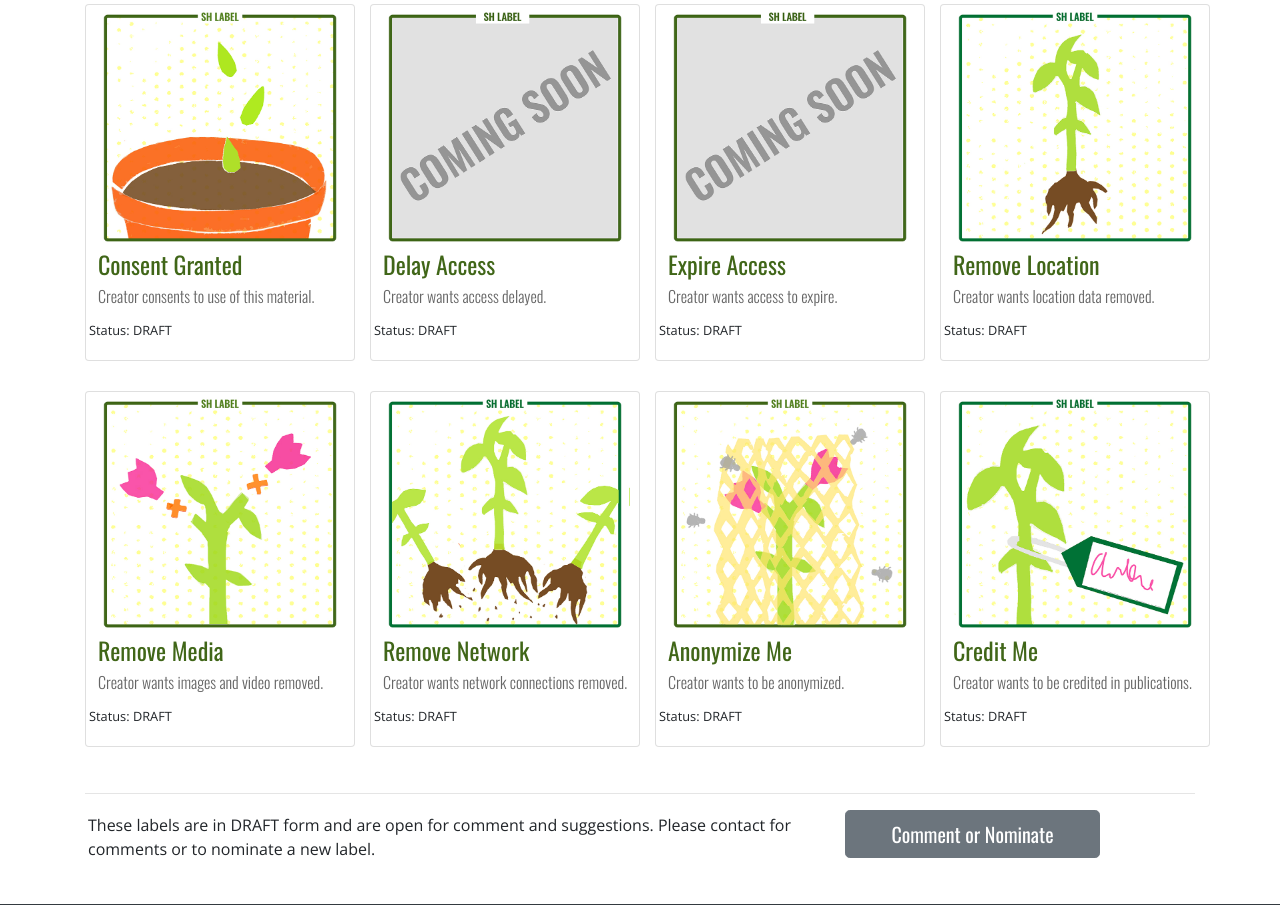
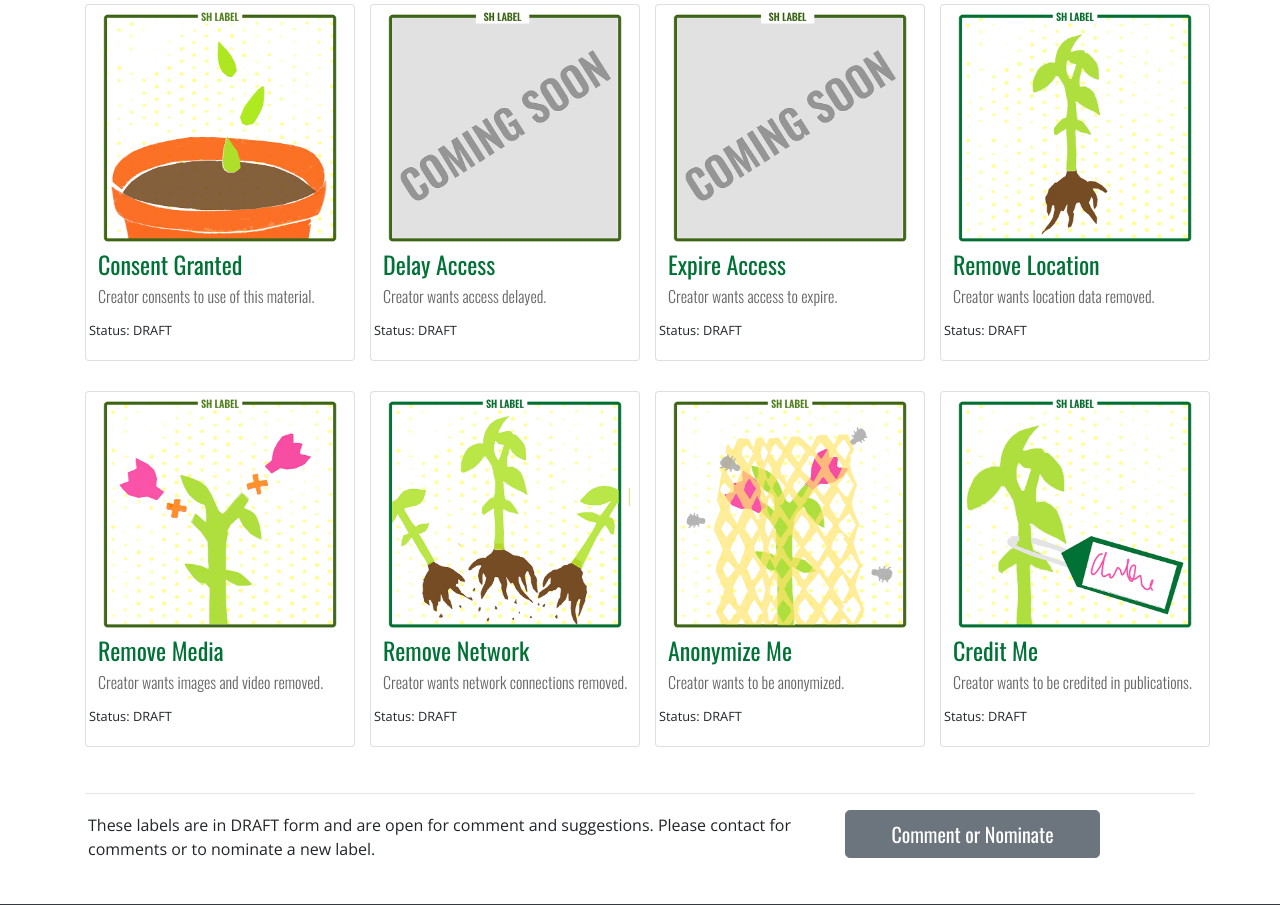
Before and after one commit to DocNow/social-humans, a PHP site: page /sh-labels.html in a window 1280 px wide. Shown: the part 297-1202 px from the top of the page. Run offline with PHP 8.4, Linux system fonts and the light colour scheme.

Commit message:
green
green

```diff
--- a/css/style.css
+++ b/css/style.css
@@ -38,7 +38,7 @@ a {
 }
 
 .sh-label {
-  color: #406618;
+  color: #007236;
   padding-left: 12px;
 }
 
```
